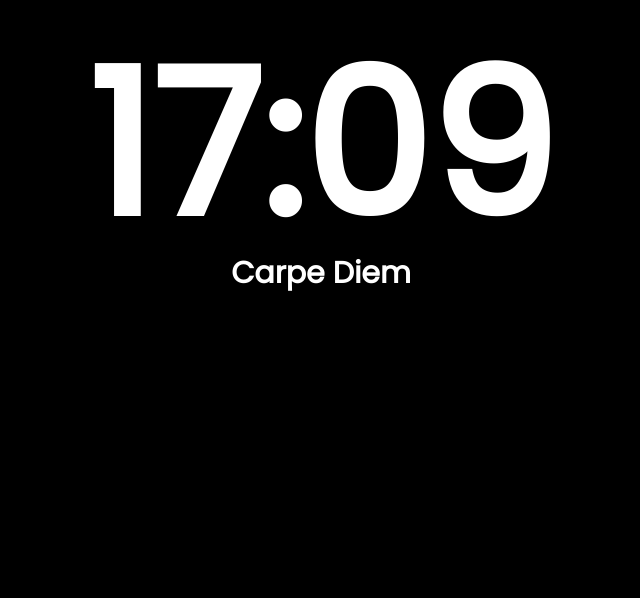
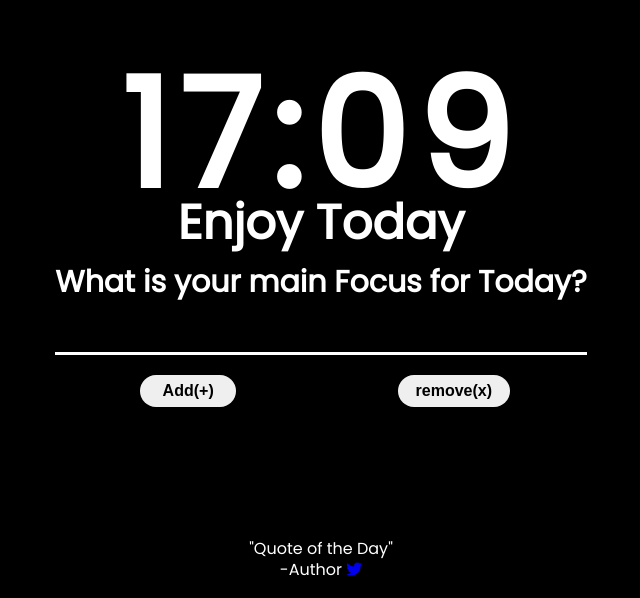
Before and after one commit to malay1803/momentum-react, a React (Create React App) app: page / in a window 1280 px wide. Shown: the part 202-800 px from the top of the page, without its empty margins (319-959 px from the left). Built offline with nearby package versions, Linux system fonts and the light colour scheme; no server answers.

Commit message:
added main focus component with add and remove functionality & also added quote using quotes.rest api

```diff
--- a/public/index.html
+++ b/public/index.html
@@ -9,8 +9,14 @@
       content="Web site created using create-react-app"
     />
     <title>Momentum</title>
+    <link
+      rel="stylesheet"
+      href="https://cdnjs.cloudflare.com/ajax/libs/font-awesome/5.15.3/css/all.min.css"
+    />
   </head>
-  <body style="background-color: black; margin: 0; padding: 0; overflow: hidden;">
+  <body
+    style="background-color: black; margin: 0; padding: 0; overflow: hidden"
+  >
     <noscript>You need to enable JavaScript to run this app.</noscript>
     <div id="root"></div>
   </body>
--- a/src/App.css
+++ b/src/App.css
@@ -1,4 +1,4 @@
-@import url('https://fonts.googleapis.com/css2?family=Poppins&display=swap');
+@import url("https://fonts.googleapis.com/css2?family=Poppins&display=swap");
 
 .background {
   background-size: cover;
@@ -8,24 +8,94 @@
   margin: 0px;
 }
 
-.container{
+.container {
+  position: relative;
   display: grid;
+  grid-gap: -100px;
   align-items: center;
   place-content: center;
   grid-template-rows: 150px;
   height: 100vh;
-    grid-gap: 00px;
-    font-family: 'Poppins', sans-serif;
+  width: 100vw;
+  font-family: "Poppins", sans-serif;
 }
 
-h1{
+h1 {
+  letter-spacing: 10px;
   color: white;
-    font-size: 200px;
+  font-size: 150px;
   grid-template-rows: 10px;
+  line-height: 150px;
+  text-align: center;
+  height: 5px;
 }
 
-h3{
+h2 {
+  /* top: 120px; */
+  height: 10px;
   color: white;
   text-align: center;
   font-size: 30px;
 }
+
+h3 {
+  top: -100px;
+  color: white;
+  text-align: center;
+  font-size: 3rem;
+  height: 0px;
+}
+
+.focus {
+  font-size: 1.5rem;
+  color: white;
+  background-color: transparent;
+  text-align: center;
+  padding: 20px 0 10px 0;
+  border: none;
+  border-bottom: 3px solid white;
+  outline: none;
+  width: 100%;
+  cursor:none
+}
+
+.buttons {
+  display: grid;
+  place-items: center;
+  grid-template-columns: repeat(2, 1fr);
+}
+
+.button {
+  font-weight: bold;
+  height: 2rem;
+  font-size: 1rem;
+  border: none;
+  margin-top: 20px;
+  align-items: center;
+  border-radius: 20px;
+}
+
+.addButton {
+  width: 6rem;
+}
+
+.remButton {
+  width: 7rem;
+}
+
+.addButton:hover,
+.remButton:hover {
+  background-color: #bbbbbb;
+}
+
+.quoteDiv{
+  position: absolute;
+  color: white;
+  bottom: 0;
+  width: 100vw;
+  text-align: center;
+}
+
+.quote{
+  margin-bottom: -20px;
+}
--- a/src/App.js
+++ b/src/App.js
@@ -2,12 +2,15 @@ import React, { useState, useEffect } from "react";
 import unsplash from "./axios/unsplash";
 import Time from "./component/Time";
 import PositiveWords from "./component/PositiveWords";
+import AddFocus from "./component/AddFocus";
 import "./App.css";
+import Quote from "./component/Quote";
 
 function App() {
   const [photo, setPhoto] = useState([]);
+
   const pageNo = Math.floor(Math.random() * 20) + 1;
-  const choseIMG = Math.floor(Math.random() * 30) + 1;
+  const choseIMG = Math.floor(Math.random() * 10) + 1;
 
   let getPhoto = async () => {
     try {
@@ -16,7 +19,8 @@ function App() {
           page: pageNo,
         },
       });
-      setPhoto(response.data.results[choseIMG].urls.full);
+      const photoLink = response.data.results[choseIMG].urls.full;
+      setPhoto(photoLink);
     } catch (error) {
       console.log(error);
     }
@@ -24,8 +28,7 @@ function App() {
 
   useEffect(() => {
     getPhoto();
-  },[]);
-  // getPhoto();
+  }, []);
 
   return (
     <div
@@ -35,8 +38,14 @@ function App() {
       }}
     >
       <div className="container">
-        <Time />
+        <div className="time">
+          <Time />
+        </div>
         <PositiveWords />
+        <AddFocus />
+        <div className="quoteDiv">
+          <Quote />
+        </div>
       </div>
     </div>
   );
--- a/src/axios/unsplash.js
+++ b/src/axios/unsplash.js
@@ -7,6 +7,6 @@ export default axios.create({
   params: {
     query:"nature",
     orientation:"landscape",
-    per_page:30,
+    per_page:10,
   }
 })
--- /dev/null
+++ b/src/component/AddFocus.js
@@ -0,0 +1,56 @@
+import React, { useEffect, useState } from "react";
+import "../App.css";
+
+const getFocus = () => {
+  let list = localStorage.getItem("focus");
+  console.log(list);
+  if (list) {
+    return localStorage.getItem("focus");
+  } else {
+    return "";
+  }
+};
+
+const AddFocus = () => {
+  const [focus, setFocus] = useState(getFocus);
+
+  const addFocus = () => {
+    const yourFocus = prompt("What is your main focus for today?");
+    if (yourFocus == null) {
+      setFocus("");
+    } else {
+      setFocus(yourFocus);
+    }
+  };
+
+  const remFocus = () =>{
+    setFocus("")
+  }
+
+  useEffect(() => {
+    localStorage.setItem("focus", focus);
+  }, [focus]);
+
+  return (
+    <>
+      <h2>What is your main Focus for Today?</h2>
+      <input
+        // style={{ display: !localStorage.getItem("focus") ? "none" : "block" }}
+        className="focus"
+        type="text"
+        value={focus}
+        readOnly
+      />
+      <div className="buttons">
+        <button className="addButton button" onClick={addFocus}>
+          Add(+)
+        </button>
+        <button className="remButton button" onClick={remFocus}>
+          remove(x)
+        </button>
+      </div>
+    </>
+  );
+};
+
+export default AddFocus;
--- a/src/component/PositiveWords.js
+++ b/src/component/PositiveWords.js
@@ -1,7 +1,9 @@
-import React from "react";
+import React, { useEffect, useState } from "react";
 import "../App.css";
 
 const PositiveWords = () => {
+  const [phrase, setPhrase] = useState("Accept Yourself");
+
   let phrases = [
     "Accept Yourself",
     "Act Justly",
@@ -33,10 +35,16 @@ const PositiveWords = () => {
     "Enjoy Today",
   ];
 
-  let randomPhrase = Math.floor(Math.random() * phrases.length) + 1;
-  console.log(phrases[randomPhrase]);
+  const getPhase = () => {
+    let randomPhrase = Math.floor(Math.random() * phrases.length) + 1;
+    setPhrase(phrases[randomPhrase])
+  };
 
-  return <h3>{phrases[randomPhrase]}</h3>;
+  useEffect(()=>{
+    getPhase()
+  },[])
+
+  return <h3>{phrase}</h3>;
 };
 
 export default PositiveWords;
--- /dev/null
+++ b/src/component/Quote.js
@@ -0,0 +1,40 @@
+import axios from "axios";
+import React, { useEffect, useState } from "react";
+
+const Quote = () => {
+  const [quote, setQuote] = useState("Quote of the Day");
+  const [author, setAuthor] = useState("Author");
+
+  const getQuote = async () => {
+    try {
+      const data = await axios.get("https://quotes.rest/qod");
+      const qouteOfTheDay = data.data.contents.quotes[0].quote;
+      const authorOfTheQuote = data.data.contents.quotes[0].author;
+      setQuote(qouteOfTheDay);
+      setAuthor(authorOfTheQuote);
+    } catch (error) {
+      console.log(error);
+    }
+  };
+
+  useEffect(() => {
+    getQuote();
+  }, []);
+
+  return (
+    <>
+      <p className="quote">"{quote}"</p>
+      <p className="author">
+        -{author}{" "}
+        <a
+          className="twitterLink"
+          href={`http://twitter.com/intent/tweet?text=${quote}`}
+        >
+          <i className="fab fa-twitter"></i>
+        </a>
+      </p>
+    </>
+  );
+};
+
+export default Quote;
```
Also changed, not shown: package.json (+8 -0 lines), 1 other file (tests, documents, lock files or other folders). Lines whose indentation alone changed are shown as unchanged.
